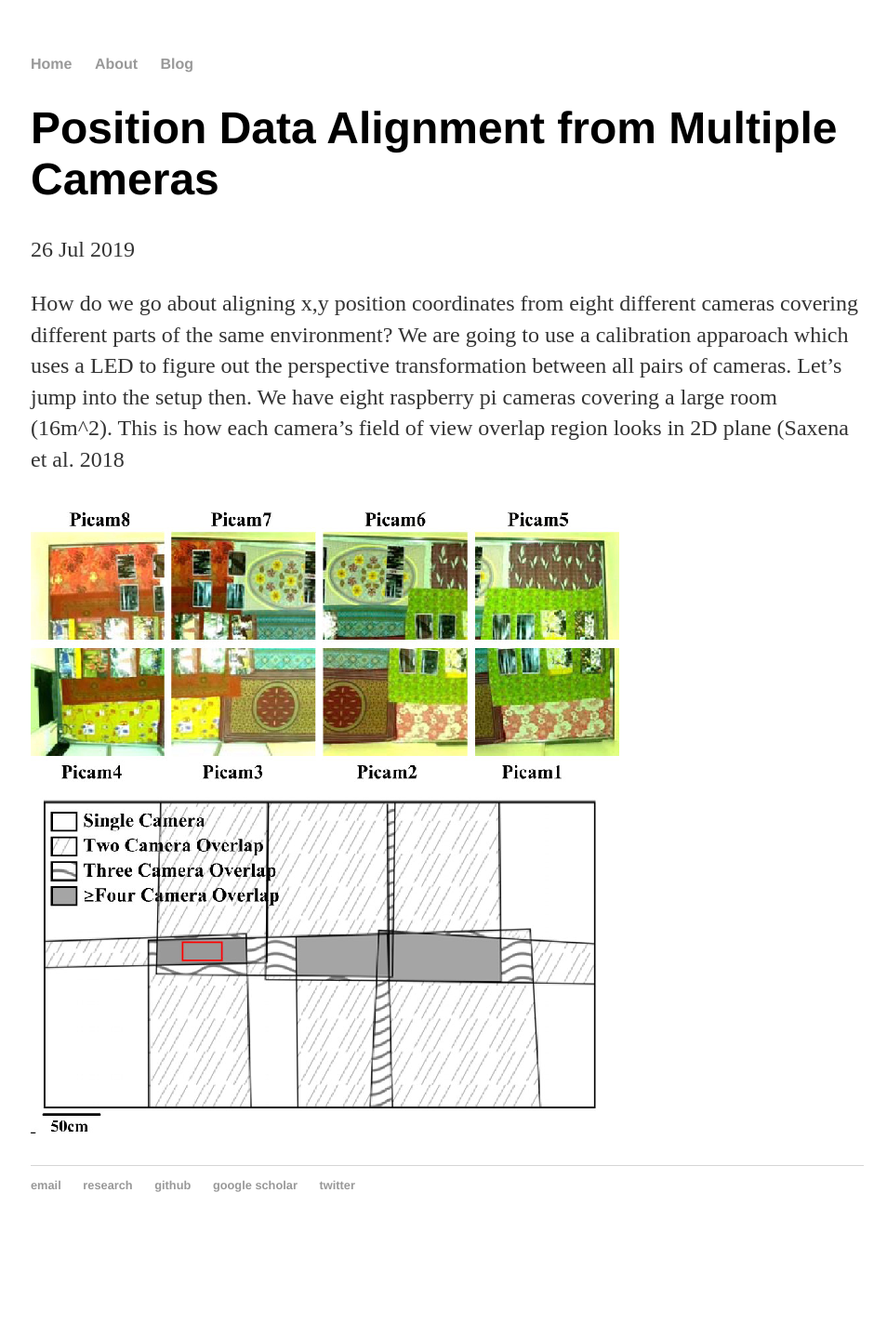
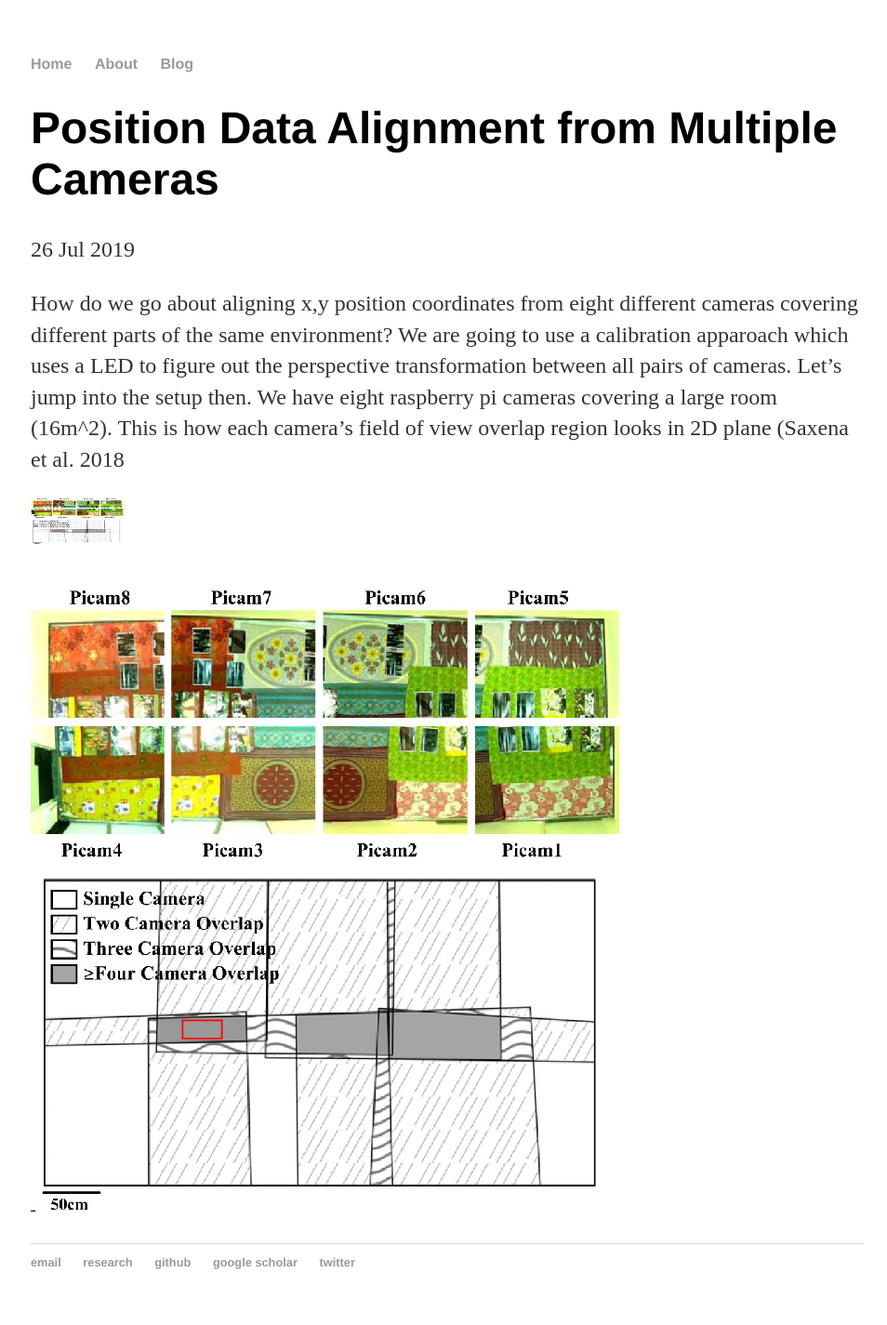
Before and after one commit to rajatsaxena/rajatsaxena.github.io, a Jekyll site: the page built from _posts/2019-07-26-Position-Data-Alignment-Multiple-Cameras.md, in a window 1280 px wide. Shown: the whole page at 93% size, without its empty margins (159-1113 px from the left). Built offline with Jekyll 4.4.1, drawn with Linux system fonts in a browser that asks for light colours; comment, search, counter and statistics services are not loaded; before the commit the page ends 1342 px from its top, so only the background shows below that.

Commit message:
Update 2019-07-26-Position-Data-Alignment-Multiple-Cameras.md

```diff
--- a/_posts/2019-07-26-Position-Data-Alignment-Multiple-Cameras.md
+++ b/_posts/2019-07-26-Position-Data-Alignment-Multiple-Cameras.md
@@ -7,4 +7,6 @@ date: 2019-07-26
 How do we go about aligning x,y position coordinates from eight different cameras covering different parts of the same environment? We are going to use a
 calibration apparoach which uses a LED to figure out the perspective transformation between all pairs of cameras. Let's jump into the setup then. We have eight raspberry pi cameras covering a large room (16m^2). This is how each camera's field of view overlap region looks in 2D plane (Saxena et al. 2018
 
+<img src="https://rajatsaxena.github.io//images//CameraFOV.png" width="100" height="50">
+
 ![Camera FOV](https://rajatsaxena.github.io//images//CameraFOV.png)
```
